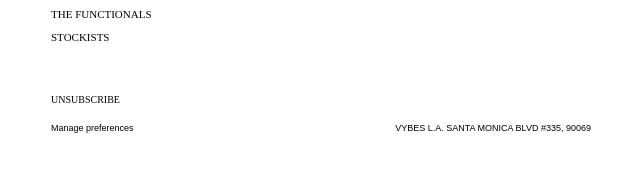
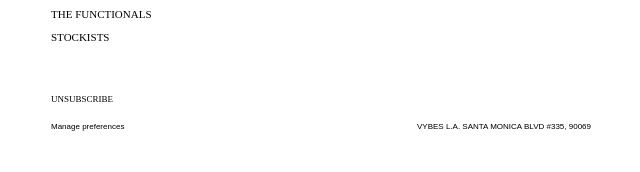
Before and after one commit to webstormcam/Third_Email, a plain HTML site: page Index.html in a window 1280 px wide. Shown: the part 1209-1381 px from the top of the page, 319-959 px from the left. Drawn offline with Linux system fonts and the light colour scheme.

Commit message:
Made some text changes

```diff
--- a/Index.html
+++ b/Index.html
@@ -152,7 +152,7 @@
                             <p>SHOP BEVERAGES</p>
                             <p>THE FUNCTIONALS</p>
                             <p>STOCKISTS</p>
-                            <p style="padding: 40px 0px 0px 0px ; font-size:10px ;">UNSUBSCRIBE</p>
+                            <p style="padding: 40px 0px 0px 0px ; font-size:9px ;">UNSUBSCRIBE</p>
                         </td>
                     </tr>
                     <tr>
@@ -175,7 +175,7 @@
                                                                         <td style="padding: 0px 10px 10px 20px; color: #000000 ; font-family: 'Monoton', sans-serif; font-size: 16px; font-weight: normal;line-height: 27px ;"
                                                                             align="left">
                                                                             <p
-                                                                                style="margin: 0 ; padding:0; font-size: 9px;">
+                                                                                style="margin: 0 ; padding:0; font-size: 8px;">
                                                                                 Manage
                                                                                 preferences</p>
                                                                         </td>
@@ -197,7 +197,7 @@
                                                                         <td style="padding: 0px 20px 10px 20px; color: #000000 ; font-family: 'Monoton', sans-serif; font-size: 16px; font-weight: normal;line-height: 27px ;"
                                                                             align="right">
                                                                             <p
-                                                                                style="margin: 0 ; padding:0; font-size: 9px;">
+                                                                                style="margin: 0 ; padding:0; font-size: 8px;">
                                                                                 VYBES L.A.
                                                                                 SANTA MONICA BLVD #335, 90069</p>
                                                                         </td>
```
